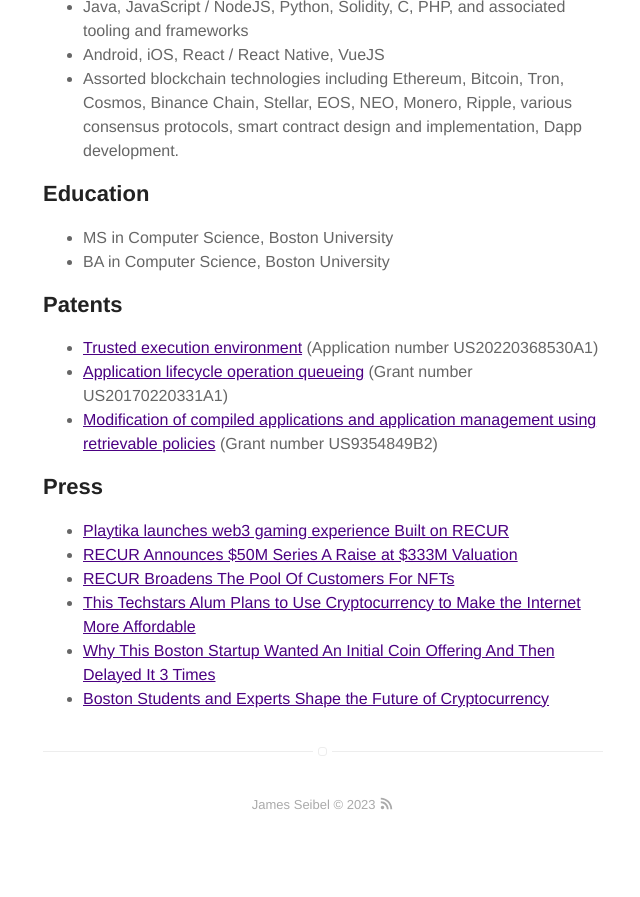
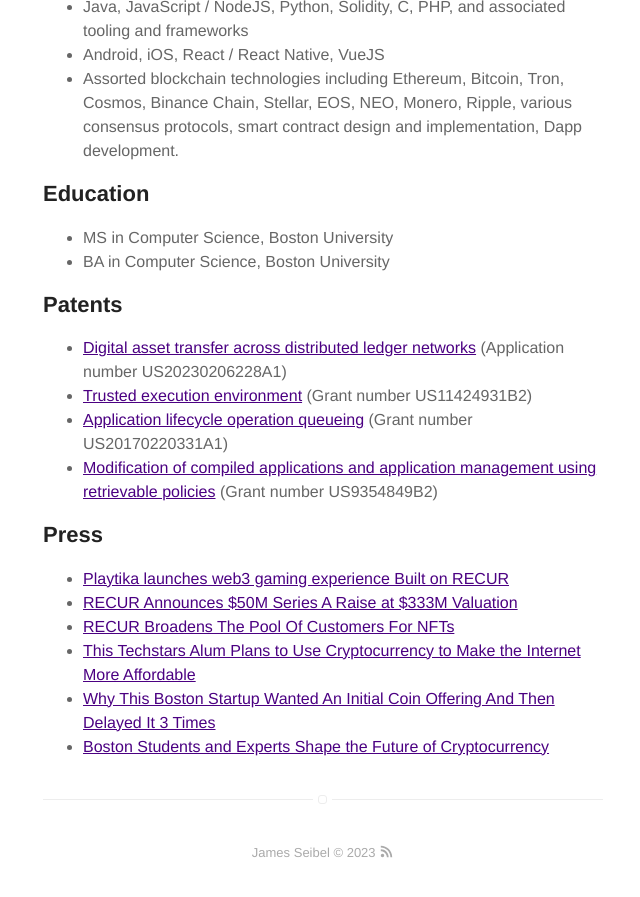
Before and after one commit to seibelj/seibelj.github.io, a Jekyll site: the page built from about.html, in a window 1280 px wide and 900 px high, scrolled down 1373 px. Shown: the top 897 px of the window, without its empty margins (317-957 px from the left). Built offline with Jekyll 4.4.1, drawn with Linux system fonts in a browser that asks for light colours; before the commit the page ends 2225 px from its top, so only the background shows below that.

Commit message:
Added new patent

```diff
--- a/about.html
+++ b/about.html
@@ -58,7 +58,8 @@
 <h2>Patents</h2>
 
 <ul>
-	<li><a href="https://patents.google.com/patent/US20220368530A1/" target="_blank">Trusted execution environment</a> (Application number US20220368530A1)</li>
+	<li><a href="https://patents.google.com/patent/US20230206228A1/" target="_blank">Digital asset transfer across distributed ledger networks</a> (Application number US20230206228A1)</li>
+	<li><a href="https://patents.google.com/patent/US11424931B2/" target="_blank">Trusted execution environment</a> (Grant number US11424931B2)</li>
 	<li><a href="https://patents.google.com/patent/US20170220331A1/" target="_blank">Application lifecycle operation queueing</a> (Grant number US20170220331A1)</li>
 	<li><a href="https://patents.google.com/patent/US9354849B2/" target="_blank">Modification of compiled applications and application management using retrievable policies</a> (Grant number US9354849B2)</li>
 </ul>
```
